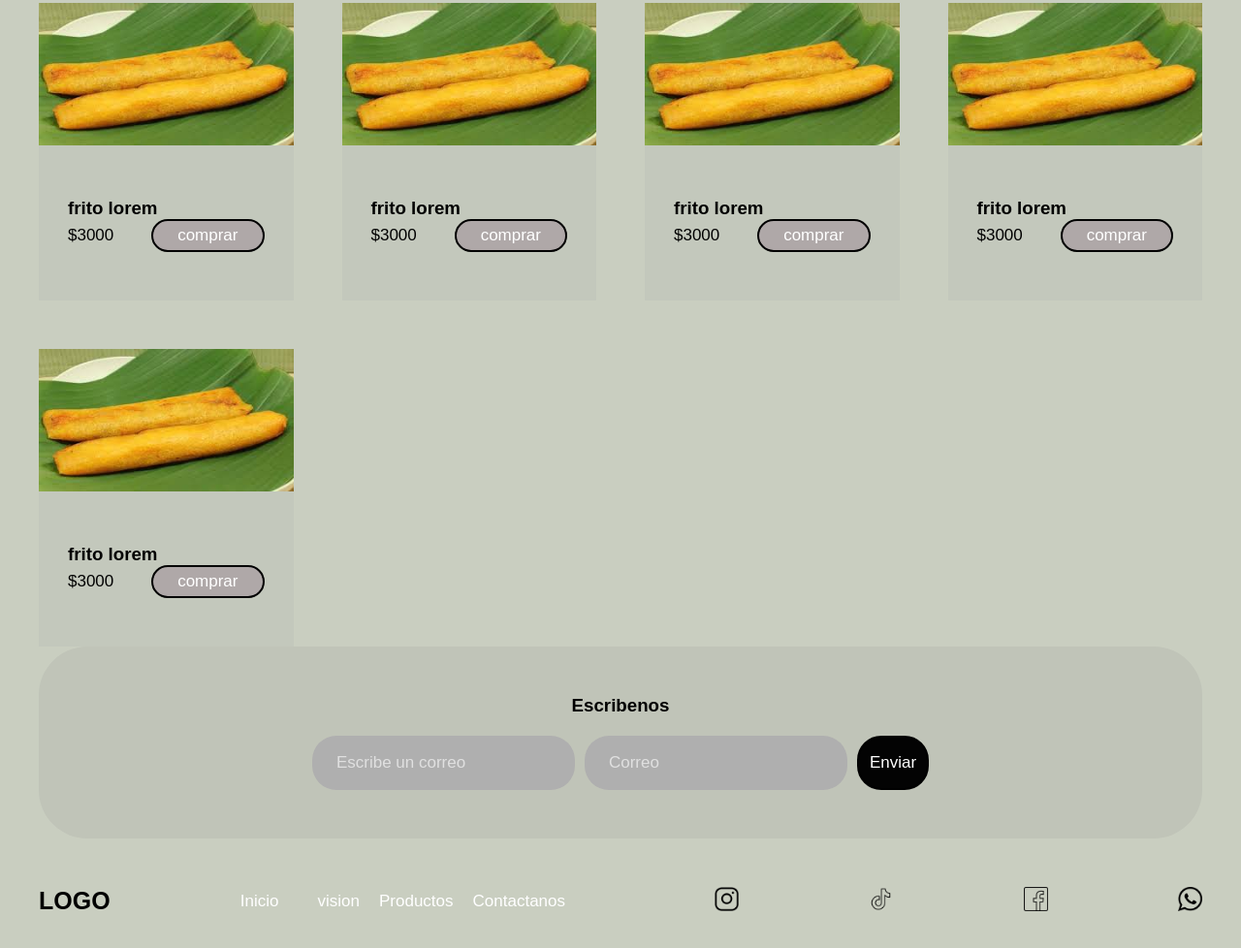
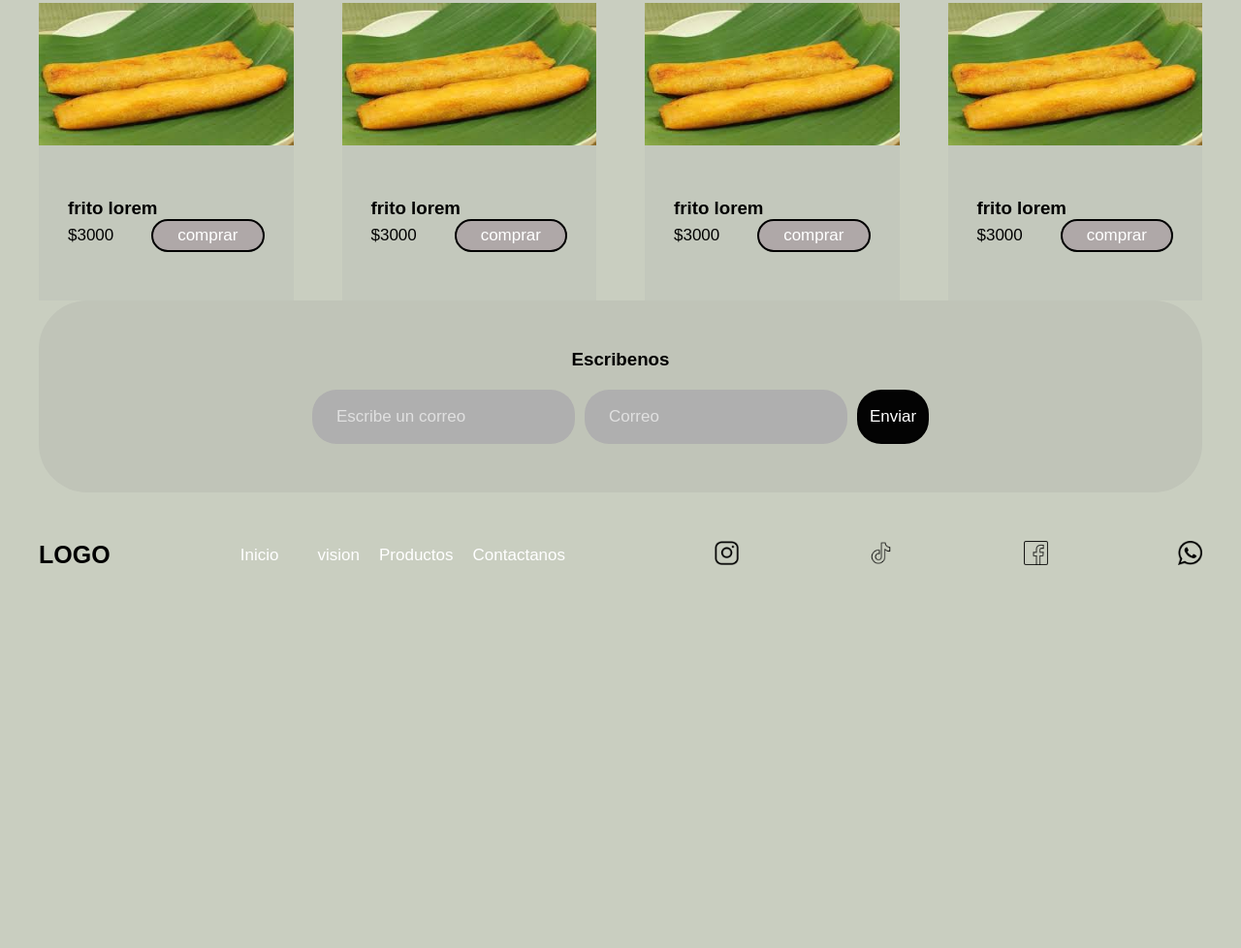
Before and after one commit to andresitow31/web, a plain HTML site: page index.html in a window 1280 px wide. Shown: the part 1400-2378 px from the top of the page at 97% size. After the commit the page ends 2037 px from the top, so only its background shows below. Drawn offline with Linux system fonts and the light colour scheme; a web font is replaced by a local one.

Commit message:
Update index.html
Signed-off-by: andresitow31 <buitragosarmiento754@gmail.com>

```diff
--- a/index.html
+++ b/index.html
@@ -153,17 +153,6 @@
                 </div>
             </div>
 
-            <div class="Product-1">
-                <img src="descarga-2.jpg" alt="">
-                <div  class="Product-txt">
-                    <h3> frito lorem</h3>
-                    <div class="price">
-                        <p>$3000</p>
-                        <a href="#" class="btn-2">comprar</a>
-                    </div>
-                </div>
-            </div>
-
         </div>
     </main>
 
```
